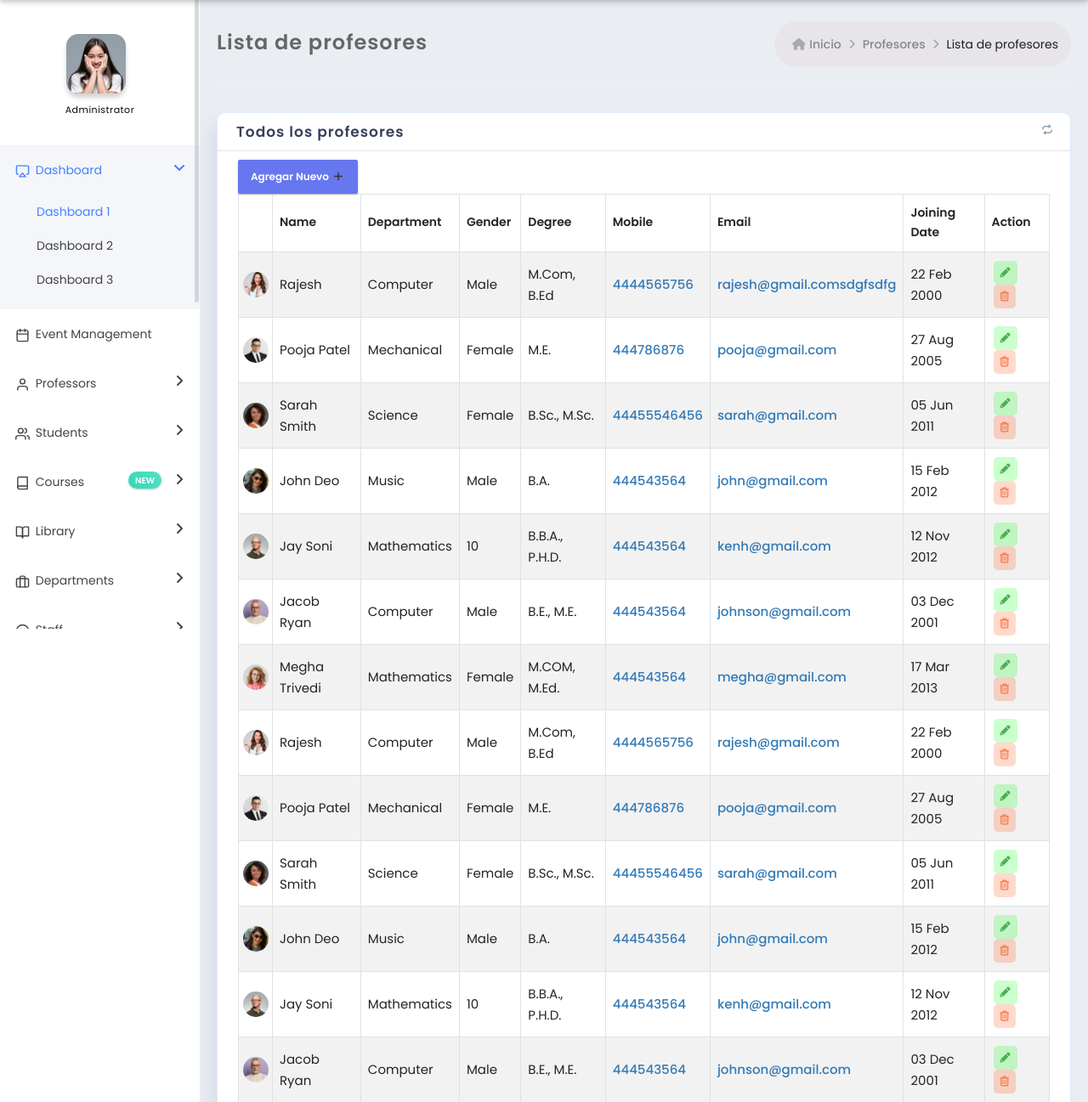
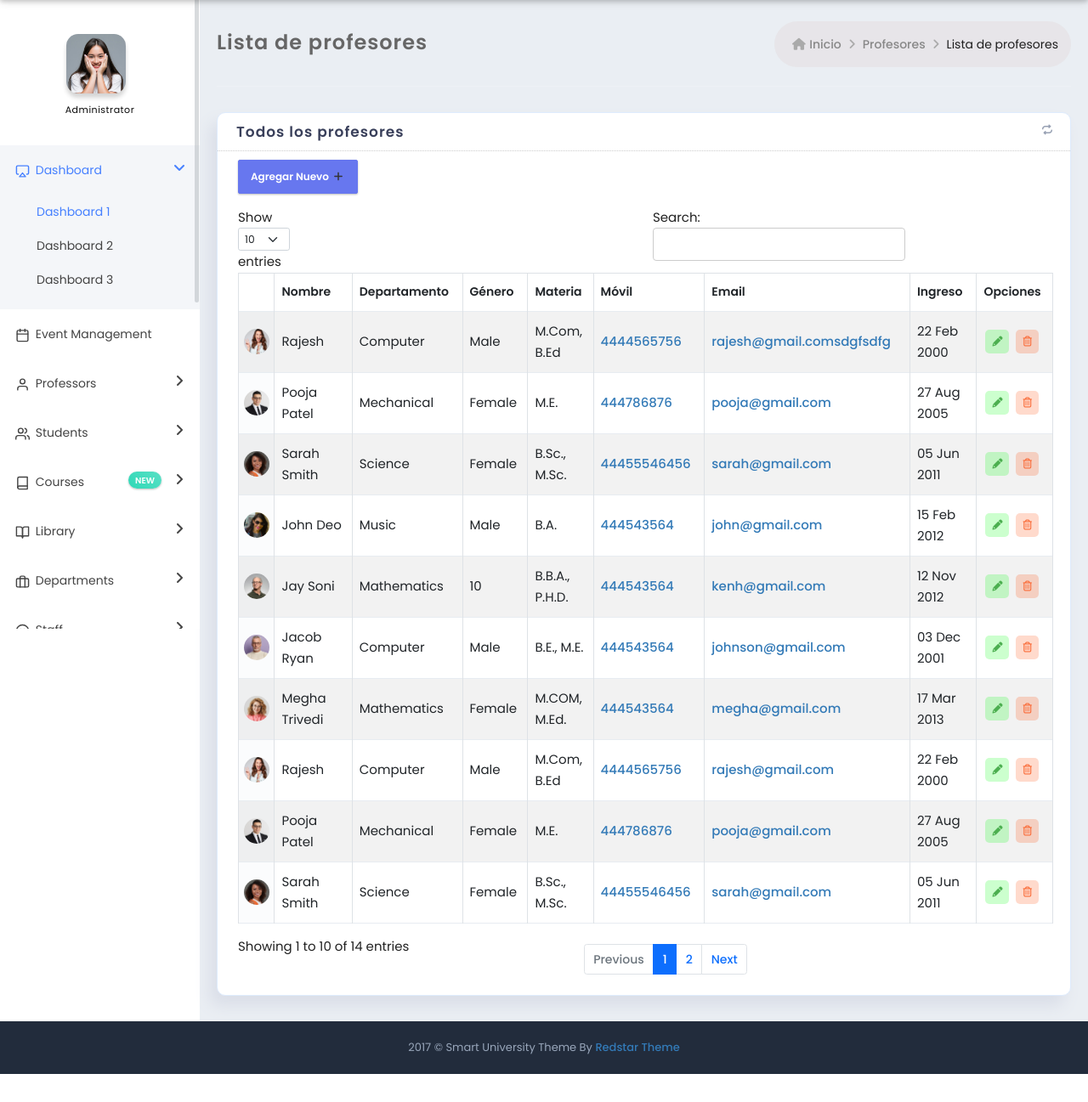
Before and after one commit to bsramosl/Merlin, a Django app: page /ListarProfesor/ in a window 1280 px wide. Shown: the part 60-1357 px from the top of the page at 85% size. After the commit the page ends 1324 px from the top, so only its background shows below. Run offline with Django 3.2, Linux system fonts and the light colour scheme; some libraries are stand-ins or nearby versions.

Commit message:
ListarPOrofesor

```diff
--- a/templates/admin/ListarProfesor.html
+++ b/templates/admin/ListarProfesor.html
@@ -56,14 +56,14 @@ Merlin
                                                 <thead>
                                                     <tr>
                                                         <th></th>
-                                                        <th> Name </th>
-                                                        <th> Department </th>
-                                                        <th> Gender </th>
-                                                        <th> Degree </th>
-                                                        <th> Mobile </th>
+                                                        <th> Nombre </th>
+                                                        <th> Departamento </th>
+                                                        <th> Género </th>
+                                                        <th> Materia </th>
+                                                        <th> Móvil </th>
                                                         <th> Email </th>
-                                                        <th>Joining Date</th>
-                                                        <th> Action </th>
+                                                        <th>Ingreso</th>
+                                                        <th> Opciones </th>
                                                     </tr>
                                                 </thead>
                                                 <tbody>
@@ -404,3 +404,11 @@ Merlin
 </div>
 
 {% endblock %}
+
+{% block scripts %}
+<!-- data tables -->
+<script src="{% static 'plugins/datatables/jquery.dataTables.min.js'%}"></script>
+<script src="{% static 'plugins/datatables/plugins/bootstrap/dataTables.bootstrap5.min.js'%}"></script>
+<script src="{% static 'js/pages/table/table_data.js'%}"></script>
+
+{% endblock %}
--- a/templates/layouts/base.html
+++ b/templates/layouts/base.html
@@ -1357,13 +1357,7 @@
 	<script src="{% static 'js/theme-color.js'%}"></script>
 	<!-- material -->
 	<script src="{% static 'plugins/material/material.min.js'%}"></script>
-	<!--apex chart-->
-	<script src="{% static 'plugins/apexcharts/apexcharts.min.js'%}"></script>
-	<script src="{% static 'js/pages/chart/apex/home-data.js'%}"></script>
-	<!-- summernote -->
-	<script src="{% static 'plugins/summernote/summernote.js'%}"></script>
-	<script src="{% static 'js/pages/summernote/summernote-data.js'%}"></script>
-	<!-- end js include path -->
+	{% block scripts %}{% endblock %}
 </body>
 
 
```
